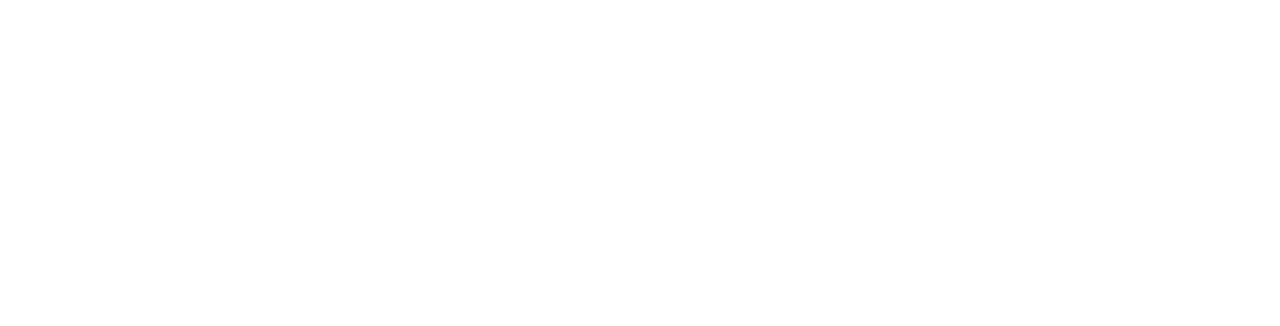
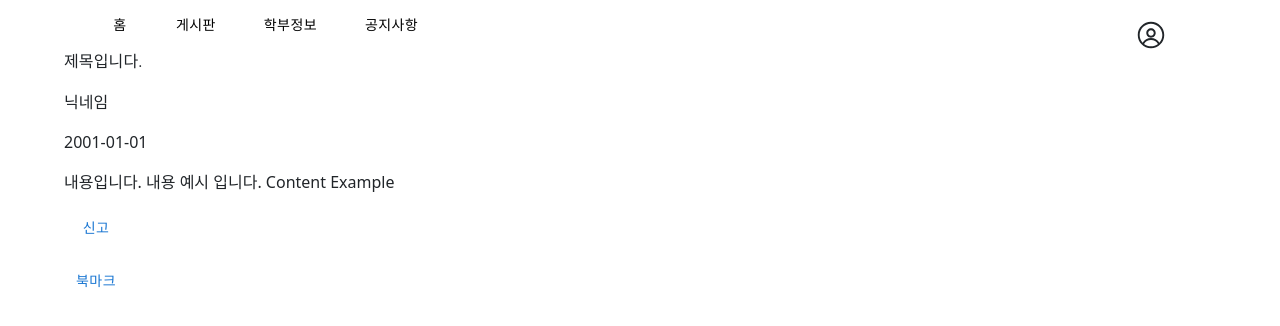
Before and after one commit to htkwon/Capstone-Design, a React (Create React App) app in the folder src/main/frontend/: page /free/1 in a window 1280 px wide. Before the commit this address had no page. Shown: the top 326 px of the page. Built offline with nearby package versions, Linux system fonts and the light colour scheme.

Commit message:
FEAT #6 자유게시판 페이지에서 상세보기로 라우팅 처리

```diff
--- a/src/main/frontend/src/App.tsx
+++ b/src/main/frontend/src/App.tsx
@@ -18,9 +18,8 @@ function App() {
       <Routes>
         <Route path="/" element={<Home/>}/>
         <Route path="post" element={<BoardWrite/>}/>
-        <Route path="/free" element={<BoardMain />}>
-              {/*<Route path="/uuid" element={<ViewPosting posting={}/>} />*/}
-        </Route>
+        <Route path="/free" element={<BoardMain />} />
+        <Route path="/free/:id" element={<ViewPosting />} />
         <Route path="/questions" element={<QnABoard/>}/>
         <Route path="/questions/:id" element={<QnADetail/>}/>
         <Route path="/recruit/*" element={<RecruitBoard/>}/>
--- a/src/main/frontend/src/components/pages/Board/Free/BoardMain.tsx
+++ b/src/main/frontend/src/components/pages/Board/Free/BoardMain.tsx
@@ -1,13 +1,17 @@
 /**
  * 기본(자유)게시판 메인 페이지 입니다.
  */
-import React, {useEffect, useState} from "react";
+import React, { useEffect, useState } from "react";
+import { useNavigate } from "react-router-dom";
+import Header from "../../../layout/Header";
 import {
   Avatar,
   Card,
   CardActions,
+  CardActionArea,
   CardContent,
   CardMedia,
+  Container,
   Typography,
   Button,
   SpeedDial,
@@ -22,36 +26,41 @@ import { Posting } from "../../../../model/posting";
 import FilterPosting from "../../../layout/FilterPosting";
 import { freeBoard } from "../../../data/BoardData";
 import axios from "axios";
+import { PaginationControl } from "react-bootstrap-pagination-control";
+import "bootstrap/dist/css/bootstrap.min.css";
 
-import {PaginationControl} from 'react-bootstrap-pagination-control';
-import 'bootstrap/dist/css/bootstrap.min.css';
-
-// interface BoardMainProps {
-//   boardData: Board;
-// }
+//자유게시판 페이지 인터페이스
+interface FreeBoardItems {
+  id: number; //각 게시글이 가진 아이디
+  title: String;
+  content: String;
+  nickname: String;
+  time: String;
+  report: number;
+  bookmark: number;
+  comment: number;
+}
 
 const BoardMain = () => {
-
-  const [freeData, setFreeData] = useState([]);
+  const [freeData, setFreeData] = useState<FreeBoardItems[]>([]);
   const [page, setPage] = useState(1);
 
   useEffect(() => {
-    const curPage = page-1;
+    const curPage = page - 1;
     axios
-        .get("/api/freeBoardsPage?page="+curPage+"&size=4")
+      .get("/api/freeBoardsPage?page=" + curPage + "&size=4")
       .then((response) => setFreeData(response.data))
       .catch((error) => console.log(error));
   }, [page]);
 
-
-
-  const displayPosting = freeData.map((content, idx) => (
-    <PreviewPosting posting={content} key={idx} />
+  const displayPosting = freeData.map((element,idx) => (
+    <PreviewPosting {...element} key={idx} />
   ));
-
 
   return (
     <>
+    <Container>
+        <Header />
       <Typography>{freeBoard.name}</Typography>
       <FilterPosting />
 
@@ -62,41 +71,44 @@ const BoardMain = () => {
         between={1}
         total={100}
         limit={20}
-        changePage={(page: React.SetStateAction<number>)=>setPage(page)}
+        changePage={(page: React.SetStateAction<number>) => setPage(page)}
         ellipsis={1}
       />
+      </Container>
     </>
   );
 };
 
+const PreviewPosting:React.FunctionComponent<FreeBoardItems> = (props: FreeBoardItems) => {
 
+  const navigate = useNavigate();
 
-interface PreviewPostingProps {
-  posting: Posting;
+  const goToPost = (postId: number) => {
+    navigate(`/free/${postId}`);
+  };
 
-
-}
-
-const PreviewPosting = (props: any) => (
+  return (
     <Card sx={{ minWidth: 275 }}>
+      <CardActionArea onClick={()=>goToPost(props.id)} >
       <CardContent>
           {/*<Avatar srcSet={props.posting.writer.profileImg as string}/>*/}
-      <Typography sx={{ fontSize: 14 }} color="text.secondary" gutterBottom>
-        {props.posting.id}
+          <Typography variant="h5" color="text.secondary">
+            {props.id}
           </Typography>
           <Typography variant="h5" component="div">
-        {props.posting.title}
+            {props.title}
           </Typography>
           <Typography sx={{ mb: 1.5 }} color="text.secondary">
-        {props.posting.createdDate}
+            {props.time}
             {/*수정된 게시글이라면 modifiedDate가 나타나도록 추가해야함. */}
           </Typography>
-      <Typography variant="body2">{props.posting.content}</Typography>
+          <Typography variant="h5">{props.content}</Typography>
           {/*최대 n자까지만 나타나도록 수정요함. */}
         </CardContent>
         {
           // props.posting.imgUrl?.map(img => <CardMedia component="img" width="140" height="140" image={img as string}/>)
         }
+      </CardActionArea>
       <CardActions>
         <Button size="small">
           신고(추후 이미지버튼으로 변경할것 또는 layout폴더에 신고 컴포넌트 만들
@@ -109,5 +121,6 @@ const PreviewPosting = (props: any) => (
       </CardActions>
     </Card>
   );
+};
 
 export default BoardMain;
--- a/src/main/frontend/src/components/pages/Board/Free/ViewPosting.tsx
+++ b/src/main/frontend/src/components/pages/Board/Free/ViewPosting.tsx
@@ -1,43 +1,55 @@
-import React, { useState } from "react";
+import React, { useEffect, useState } from "react";
+import { useParams } from "react-router-dom";
 import Header from "../../../layout/Header";
 import {
   Container,
   Grid,
   Stack,
-  FormControl,
   Select,
   MenuItem,
   Typography,
   Button,
 } from "@mui/material";
-import { Posting } from "../../../../model/posting";
-import ViewReply from "../../../layout/ViewReply";
-import WriteReply from "../../../layout/WriteReply";
-import { user1 } from "../../../data/UserData";
 
 /**
  * 자유 게시글 상세보기 페이지 입니다.
  */
-interface ViewPostingProps {
-  posting: Posting;
+
+//자유게시판 페이지 인터페이스
+interface FreeBoardItems {
+  id: number; //각 게시글이 가진 아이디
+  title: String;
+  content: String;
+  nickname: String;
+  time: String;
+  bookmark: number;
+  comment: number;
 }
-const ViewPosting = (props: ViewPostingProps) => {
-  const viewReplies = props.posting.replies.filter(reply => props.posting.uuid === reply.reactedPosting.uuid).map( (reply, idx)=>(<ViewReply reply={reply} key={idx}/>));
 
-  return (
+//더미데이터
+const initial = {
+  id: 456,
+  title: "제목입니다.",
+  content: "내용입니다. 내용 예시 입니다. Content Example",
+  nickname: "닉네임",
+  time: "2001-01-01",
+  bookmark: 0,
+  comment: 0
+}
+
+const ViewPosting: React.FC = (): JSX.Element => {
+  const [postItem, setPostItem] = useState<FreeBoardItems|undefined>(initial);
+  const { id } = useParams();
+  console.log(`현재 게시글 id ${id}`);
+  const detailPosting = postItem ? (
     <>
-    <Container>
-      <Header />
-
     <Grid container direction="column" spacing={2}>
           <Grid item>
-          <Typography>
-            {props.posting.title}
-          </Typography>
+            <Typography>{postItem.title}</Typography>
           </Grid>
-        <Grid item>{props.posting.writer.profileImg}</Grid>
-        <Grid item>{props.posting.writer.nickname}</Grid>
-        <Grid item>{props.posting.article}</Grid>
+          <Grid item>{postItem.nickname}</Grid>
+          <Grid item>{postItem.time}</Grid>
+          <Grid item>{postItem.content}</Grid>
           <Grid item>
             <Button>
               신고 {/*신고버튼 누르면 관리자에게 report, 신고 수 +1*/}
@@ -48,13 +60,26 @@ const ViewPosting = (props: ViewPostingProps) => {
             {/*북마크버튼 누르면 사용자 정보의 북마크에 해당 게시글 추가,  게시글 정보의 북마크 수 +1, 한번더 클릭 시 해제*/}
           </Grid>
         </Grid>
-      <Stack>
+        {/*<Stack>
           {viewReplies}
-        <WriteReply loginUser={user1}/>
-      </Stack>
+          <WriteReply loginUser={user1} />
+  </Stack>*/ }
+    </>
+  ) : (
+      <Typography>no data</Typography>
+  );
+
+ {/* const viewReplies = postItem.replies
+    .filter((reply) => postItem.uuid === reply.reactedPosting.uuid)
+    .map((reply, idx) => <ViewReply reply={reply} key={idx} />); */}
+
+  return (
+    <>
+      <Container>
+        <Header />
+      {detailPosting}
       </Container>
     </>
-
   );
 };
 
```
Lines whose indentation alone changed are shown as unchanged.
